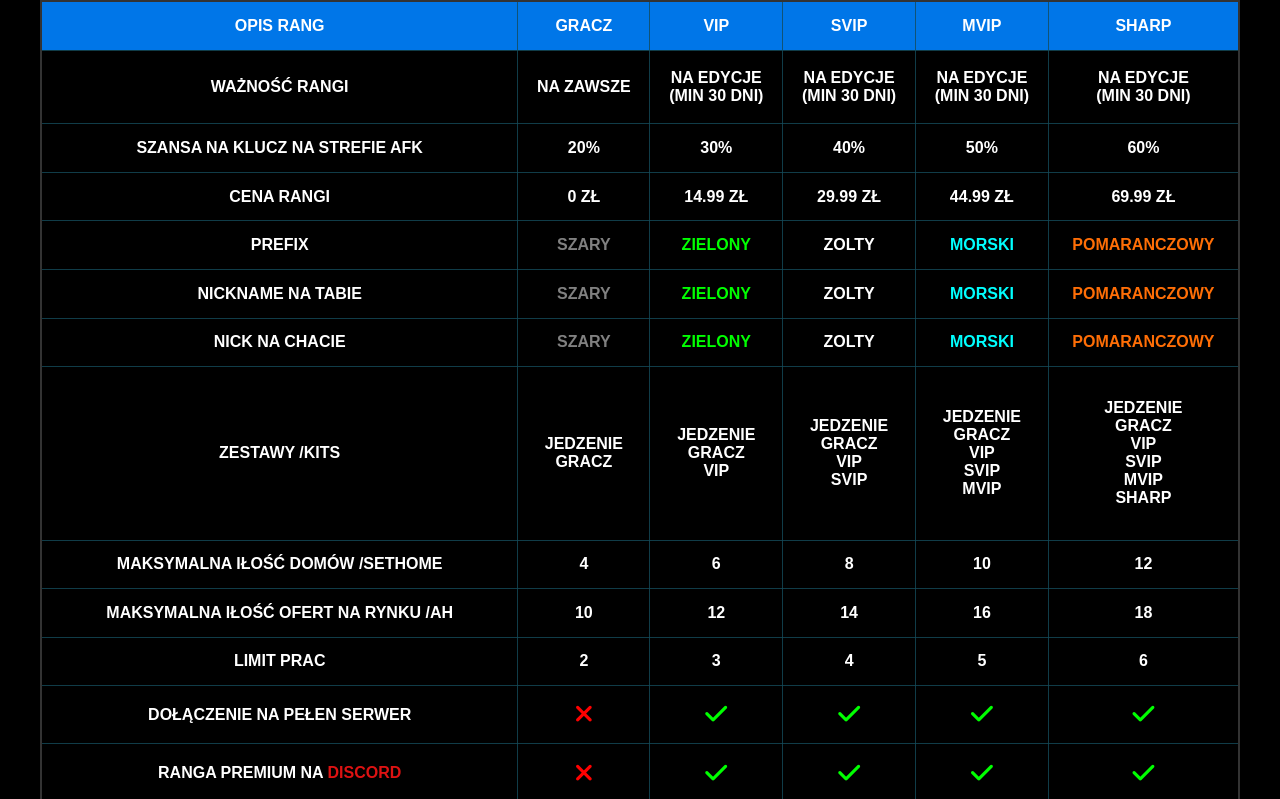
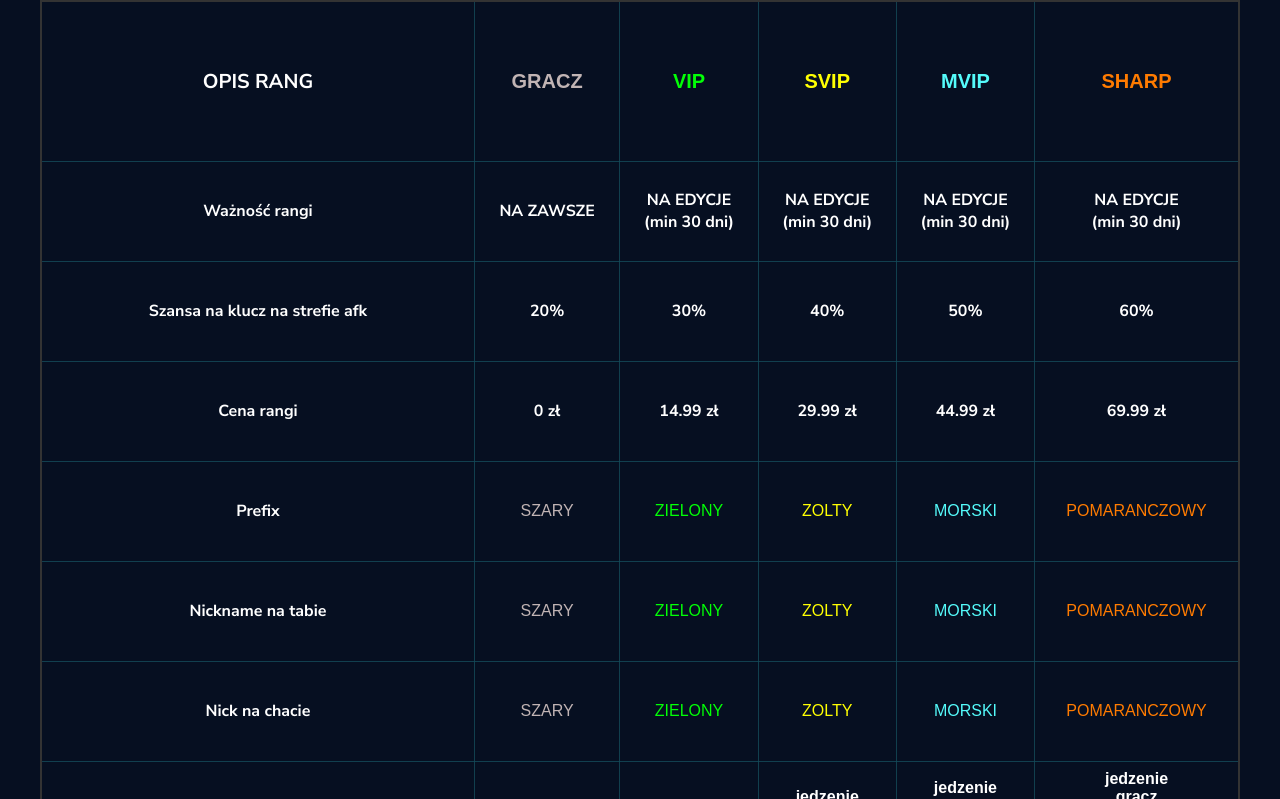
Before and after one commit to TARASmega/rangi-sharpmc.pl, a plain HTML site: page index.html in a window 1280 px wide. Shown: the top 799 px of the page. Drawn offline with Linux system fonts and the light colour scheme; a web font is replaced by a local one.

Commit message:
Update style.css

```diff
--- a/style.css
+++ b/style.css
@@ -4,12 +4,15 @@
     padding: 0;
   }
   body {
-  font-family: sans-serif;
-  background-color: black;
+    font-family: "Nunito Sans", sans-serif;
+    background-color: #060f21;
   }
   .fa-xmark {
     color: red;
     font-size: 25px;
+  }
+  .two {
+    background-color: #030b1a;
   }
   .fa-check {
     color: lime;
@@ -22,7 +25,6 @@ table a {
     font-weight: bold;
   }
   table {
-  text-transform: uppercase;
     color: #fff;
     border-collapse: collapse;
     font-size: 16px;
@@ -33,6 +35,7 @@ table {
     border: 2px solid #333;
   }
   th, td {
+    height: 100px;
     border: 1px solid rgba(21, 75, 90, 0.8);
     padding: 8px;
     text-align: center;
@@ -41,23 +44,36 @@ th, td {
     transition: background-color .2s;
   }
   th {
-  background-color: #0076E8;
+    font-size: 20px;
     transition: .3s;
   }
-td:hover {
-  background-color: #0076E8;
-}
   .grey {
-  color: grey;
+    font-weight: 100;
+    color: #c1b4b4;
+    font-family: 'Minecraft', sans-serif;
   }
   .green {
-  color: lime;
+    font-weight: 100;
+    color: #02ff06;
+    font-family: 'Minecraft', sans-serif;
+  }
+  .minecraft-font {
+    font-family: 'Minecraft', sans-serif;
+  }
+  .yellow {
+    font-weight: 100;
+    color: rgba(255, 255, 2);
+    font-family: 'Minecraft', sans-serif;
   }
   .blue {
-  color: aqua;
+    font-weight: 100;
+    color: #54fbfb;
+    font-family: 'Minecraft', sans-serif;
   }
   .tomato {
-  color: rgb(255, 110, 6);
+    font-weight: 100;
+    color: #ff7b00;
+    font-family: 'Minecraft', sans-serif;
   }
   .royalblue {
     color: royalblue;
@@ -67,6 +83,26 @@ footer {
     position: relative;
     height: 100px;
   }
+  .gracz {
+    color: #c1b4b4;
+    font-family: 'Minecraft', sans-serif;
+  }
+  .vip {
+    color: #02ff06;
+    font-family: 'Minecraft', sans-serif;
+  }
+  .svip {
+    color: rgba(255, 255, 2);
+    font-family: 'Minecraft', sans-serif;
+  }
+  .mvip {
+    color: #54fbfb;
+    font-family: 'Minecraft', sans-serif;
+  }
+  .sharp {
+    color: #ff7b00;
+    font-family: 'Minecraft', sans-serif;
+  }
   footer p {
     position: absolute;
     top: 50%;
@@ -75,6 +111,9 @@ footer p {
     font-size: 27px;
     color: #fff;
   }
+  .th-hight {
+    height: 160px;
+  }
   /* wrap */
   .wrapper {
     margin: 0 auto;
```
Lines whose indentation alone changed are shown as unchanged.
